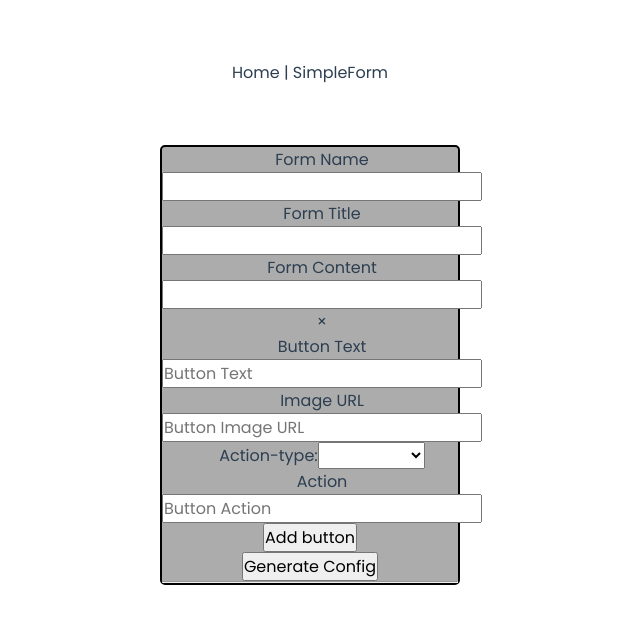
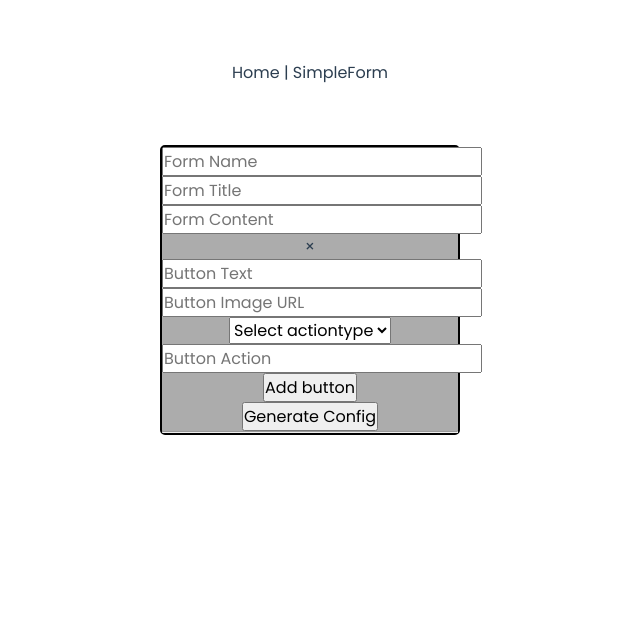
Before and after one commit to Jens-Co/CrossplatFormsEditor, a Vue app: page /simpleform in a window 1280 px wide. Shown: the top 624 px of the page, without its empty margins (330-970 px from the left). Built offline with nearby package versions, Linux system fonts and the light colour scheme.

Commit message:
css shit

```diff
--- a/src/components/SimpleForm.vue
+++ b/src/components/SimpleForm.vue
@@ -1,25 +1,22 @@
 <template>
     <div id="app" class="container">
         <form>
-			<div class="forms" style="float:left;margin-right:10px;">
+			<div class="forms">
 
 				<div>
-					<label for="formname">Form Name </label>
-					<input id="formname" type="text" v-model="form.formName">
+					<input id="formname" type="text" v-model="form.formName" placeholder="Form Name">
 				</div>
 
 				<div>
-					<label for="formtitle">Form Title </label>
-					<input id="formtitle" type="text" v-model="form.formtitle">
+					<input id="formtitle" type="text" v-model="form.formtitle" placeholder="Form Title">
 				</div>
 
 				<div>
-					<label for="formcontent">Form Content </label>
-					<input id="formcontent" type="text" v-model="form.formcontent">
+					<input id="formcontent" type="text" v-model="form.formcontent" placeholder="Form Content">
 				</div>
 
 			</div>
-            <div class="form-buttons" style="float:left;margin-right:10px;">
+            <div class="form-buttons">
                 <div class="button-row" v-for="(button, index) in formButtons" :key="index">
                     <div class="button-group col-md-6">
 
@@ -29,18 +26,16 @@
                         </span>
 
 						<div>
-							<label for="buttontext">Button Text</label>
 							<input id="buttontext" v-model="button.text" :name="`formButtons[${index}][text]`" type="text" class="form-control" placeholder="Button Text">
 						</div>
 
 						<div>
-							<label for="buttonurl">Image URL</label>
 							<input id="buttonurl" v-model="button.image" :name="`formButtons[${index}][image]`" type="text" class="form-control" placeholder="Button Image URL">
 						</div>
 
 						<div>
-							<label for="buttonactiontype">Action-type:</label>
 								<select id="buttonactiontype" v-model="button.actiontype">
+									<option value="" disabled selected hidden>Select actiontype</option>
 									<option value="server">server</option>
 									<option value="command">command</option>
 									<option value="form">form</option>
@@ -48,7 +43,6 @@
 						</div>
 
 						<div>
-							<label for="buttonaction">Action</label>
 							<input id="buttonaction" v-model="button.action" :name="`formButtons[${index}][action]`" type="text" class="form-control" placeholder="Button Action">
 						</div>
 
```
Also changed, not shown: src/styles/global.css (line endings or trailing spaces).
